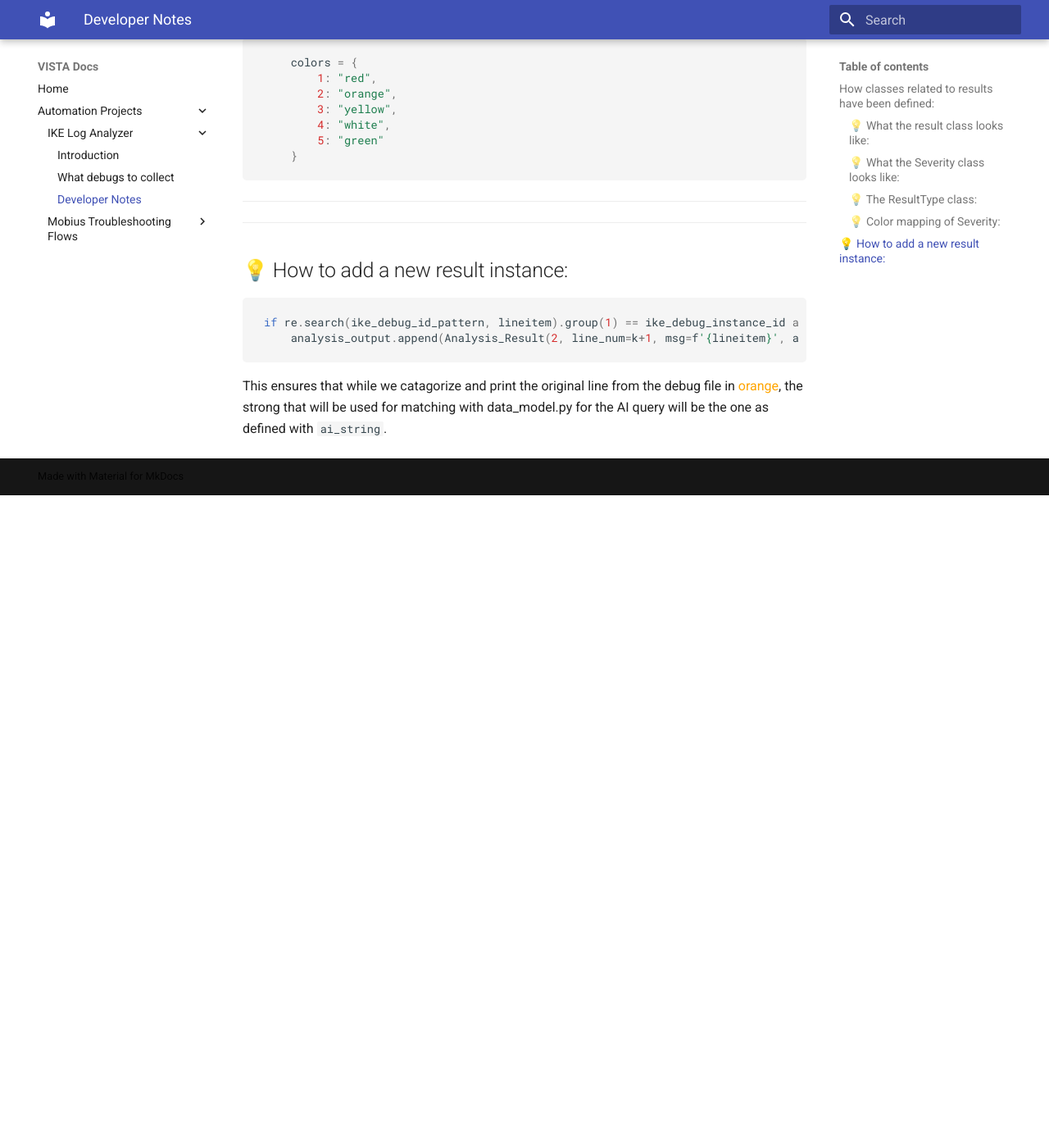
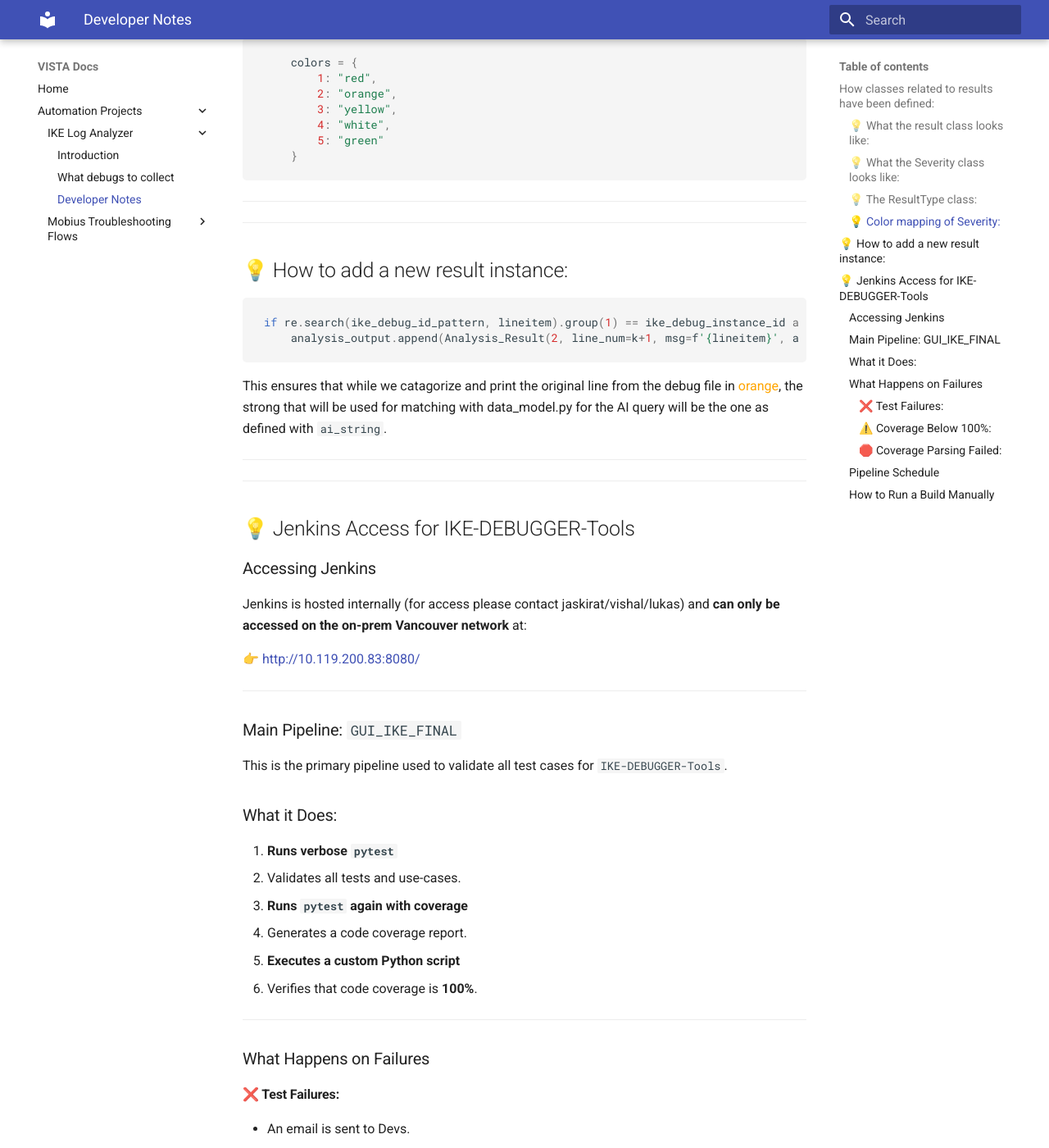
Before and after one commit to ProjectVISTA/VISTA-docs, an MkDocs documentation site: the page built from docs/ike-log-analyzer/dev.md, in a window 1280 px wide and 1400 px high, scrolled down 1520 px. Shown: the whole window at 82% size. Built offline with MkDocs 1.6.1 and Material for MkDocs 9.7.7, drawn with Linux system fonts in a browser that asks for light colours; before the commit the page ends 2124 px from its top, so only the background shows below that; some of the changed text lies outside the part shown.

Commit message:
adding psudocode steps and jenkins

````diff
--- a/docs/ike-log-analyzer/dev.md
+++ b/docs/ike-log-analyzer/dev.md
@@ -87,3 +87,62 @@ if re.search(ike_debug_id_pattern, lineitem).group(1) == ike_debug_instance_id a
 ```
 
 This ensures that while we catagorize and print the original line from the debug file in <span style="color:orange;">orange</span>, the strong that will be used for matching with data_model.py for the AI query will be the one as defined with `ai_string`.
+
+---
+
+---
+
+## 💡 Jenkins Access for IKE-DEBUGGER-Tools
+
+### Accessing Jenkins
+
+Jenkins is hosted internally (for access please contact jaskirat/vishal/lukas) and **can only be accessed on the on-prem Vancouver network** at:
+
+👉 [http://10.119.200.83:8080/](http://10.119.200.83:8080/)
+
+---
+
+###  Main Pipeline: `GUI_IKE_FINAL`
+
+This is the primary pipeline used to validate all test cases for `IKE-DEBUGGER-Tools`.
+
+###  What it Does:
+1. **Runs verbose `pytest`**
+   - Validates all tests and use-cases.
+2. **Runs `pytest` again with coverage**
+   - Generates a code coverage report.
+3. **Executes a custom Python script**
+   - Verifies that code coverage is **100%**.
+
+---
+
+###  What Happens on Failures
+
+####  ❌ Test Failures:
+- An email is sent to Devs.
+- The pipeline stops immediately.
+
+#### ⚠️ Coverage Below 100%:
+- The build is marked as **UNSTABLE**.
+- An email is sent with the actual coverage percentage.
+
+#### 🛑 Coverage Parsing Failed:
+- The pipeline fails with an error.
+
+---
+
+### Pipeline Schedule
+
+- Runs **daily at ~1:00 AM** automatically.
+- Runs **Trying to Push to Prod**
+---
+
+### How to Run a Build Manually
+
+1. Log into the Jenkins web UI.
+2. Click on the **`GUI_IKE_FINAL`** pipeline on the dashboard.
+3. Click **"Build Now"** on the left panel.
+4. Monitor progress in **Build History**.
+5. Click the build number (e.g., `#23`) → **Console Output** to view logs.
+6. Wait for completion:
+   - ✅ SUCCESS indicates a successful build.
````
Also changed, not shown: docs/index.md (+1 -1 lines), docs/mobius/pseudocoding.md (+18 -0 lines).
